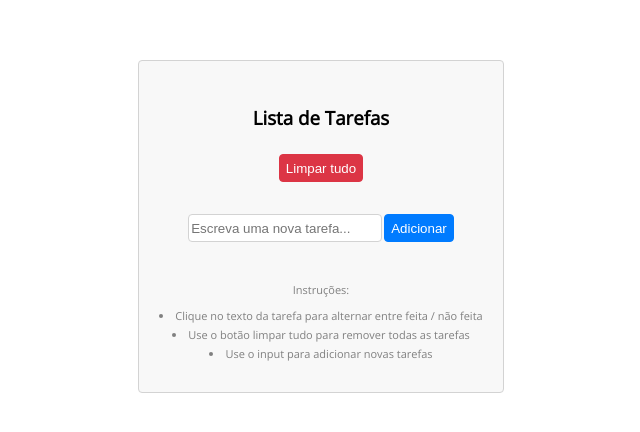
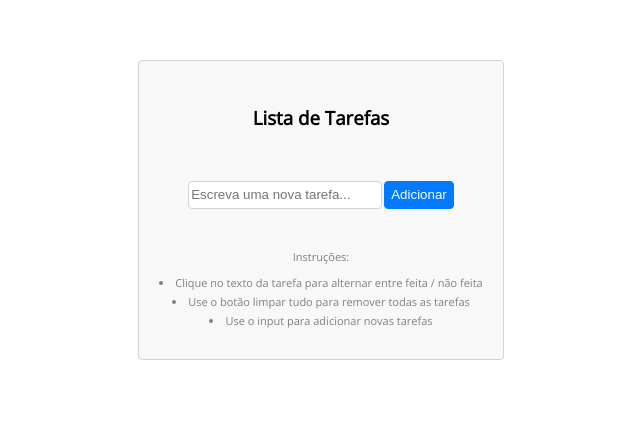
Before and after one commit to claudio1994-oliveira/todoList, a plain HTML site: page index.html in a window 1280 px wide. Shown: the whole page, without its empty margins (319-959 px from the left). Drawn offline with nearby package versions, Linux system fonts and the light colour scheme.

Commit message:
escondendo botão de limpar  quando não houver itens

```diff
--- a/index.html
+++ b/index.html
@@ -27,7 +27,7 @@
 
             </div>
 
-            <button class="clear" @click="removeTodo()">Limpar tudo</button>
+            <button v-if="todos.length > 0" class="clear" @click="removeTodo()">Limpar tudo</button>
 
             <input type="text" placeholder="Escreva uma nova tarefa..." v-model="newTodo.text">
             <button class="add" @click="addTodo()">Adicionar</button>
```
